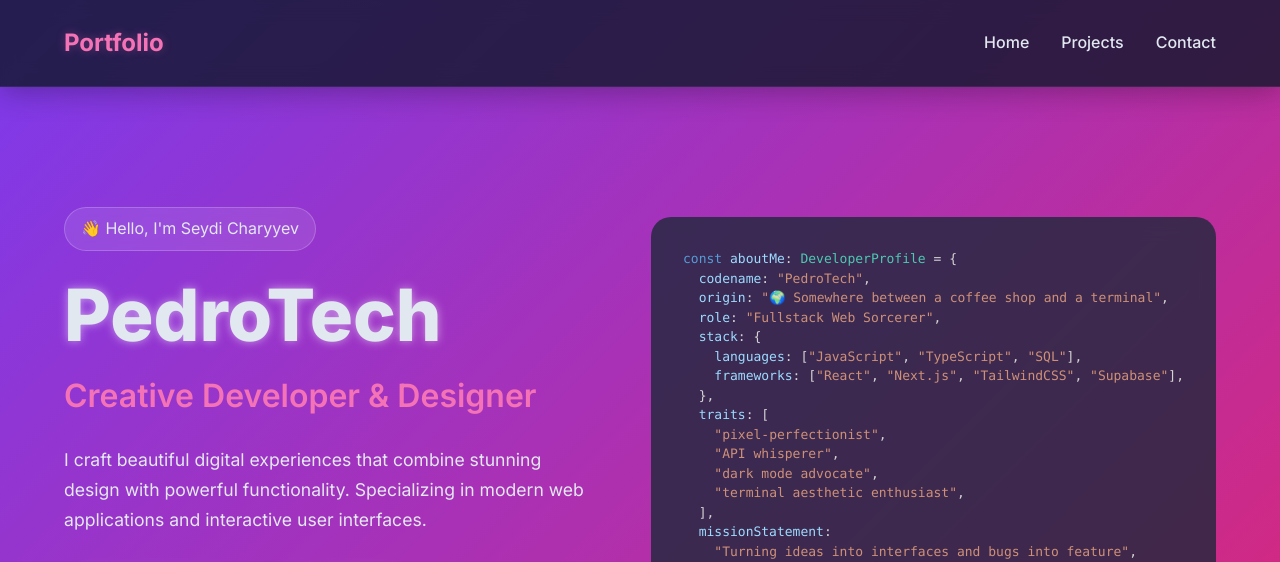
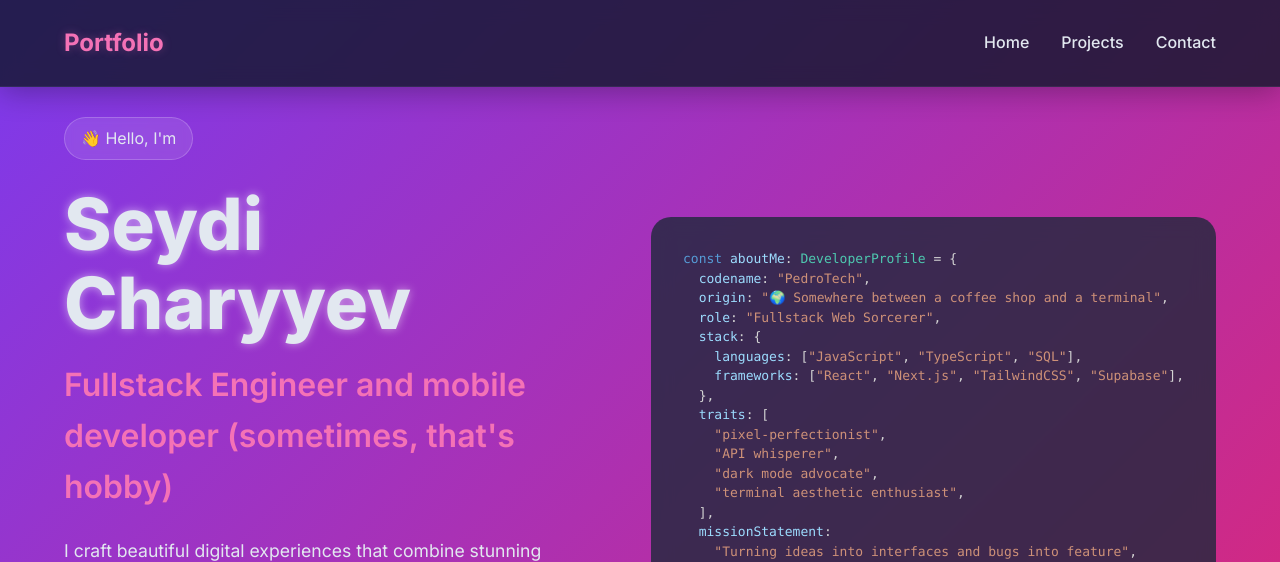
Before and after one commit to TheSeydiCharyyev/animation-personal-portfolio, a React (Vite) app: page / in a window 1280 px wide. Shown: the top 562 px of the page. Built offline with nearby package versions, Linux system fonts and the light colour scheme; no server answers.

Commit message:
Update Hero.jsx

```diff
--- a/src/components/Hero.jsx
+++ b/src/components/Hero.jsx
@@ -33,18 +33,18 @@ export const Hero = () => {
           animate="animate"
         >
           <motion.div className="hero-badge">
-            <span> 👋 Hello, I'm Seydi Charyyev</span>
+            <span> 👋 Hello, I'm</span>
           </motion.div>
           <motion.h1
             className="glitch"
             variants={fadeInUp}
             whileHover={{ scale: 1.02 }}
           >
-            PedroTech
+            Seydi Charyyev
           </motion.h1>
           <motion.h2 className="hero-subtitle" variants={fadeInUp}>
             {" "}
-            Creative Developer & Designer
+            Fullstack Engineer and mobile developer (sometimes, that's hobby)
           </motion.h2>
           <motion.p className="hero-description" variants={fadeInUp}>
             I craft beautiful digital experiences that combine stunning design
```
